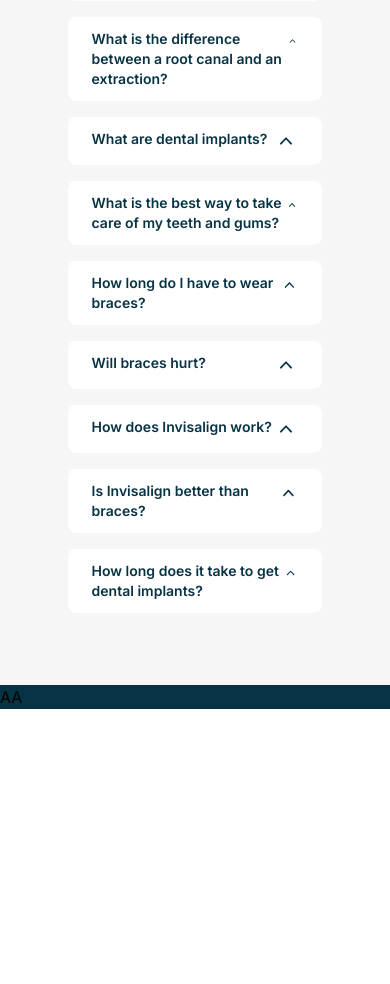
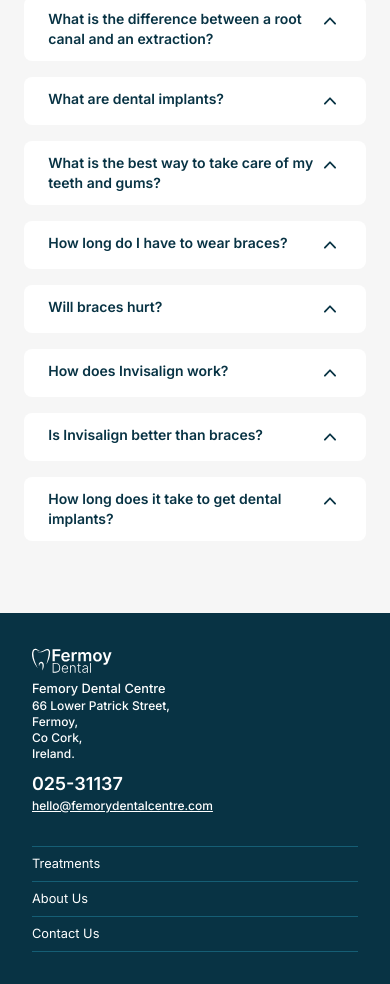
Before and after one commit to shanewmurphy/fermoy-dental-website, a Next.js app: page /Treatments in a window 390 px wide. Shown: the part 4640-5624 px from the top of the page. Before the commit the page ends 5349 px from the top, so only its background shows below. Built offline with nearby package versions, Linux system fonts and the light colour scheme.

Commit message:
FAQs | Mobile Nav | Footer

```diff
--- a/app/Treatments/page.js
+++ b/app/Treatments/page.js
@@ -298,7 +298,7 @@ export default function TreatmentsPage() {
         <div>
           <Contact />
         </div>
-        <div className="w-10/12 mx-auto text-cyan-950 mt-32 antialiased">
+        <div className="text-cyan-950 mt-32 antialiased">
           <FaqsTreatments />
         </div>
       </div>
--- a/app/components/FAQ-Treatments.jsx
+++ b/app/components/FAQ-Treatments.jsx
@@ -62,7 +62,7 @@ function FAQTreatments() {
   return (
     <div className="FAQ-Treatments">
       <h3 className="text-center font-bold">Common Treatments FAQs</h3>
-      <div className="mx-auto w-10/12 rounded-2xl p-2">
+      <div className="lg:w-7/12 md:w-7/12 sm:w-11/12 mx-auto rounded-2xl p-2">
         {faqsTreatmentsData.map((faq) => (
           <Disclosure as="div" className="mt-4" key={faq.id}>
             {({ open }) => (
@@ -75,11 +75,13 @@ function FAQTreatments() {
                   <p className="text-sm text-cyan-950 font-semibold antialiased">
                     {faq.Question}
                   </p>
-                  <ChevronUpIcon
-                    className={`${
-                      open ? "rotate-180 transform" : ""
-                    } h-6 w-6 text-cyan-950`}
-                  />
+                  <div>
+                    <ChevronUpIcon
+                      className={`${
+                        open ? "rotate-180 transform" : ""
+                      } h-6 w-6 text-cyan-950`}
+                    />
+                  </div>
                 </Disclosure.Button>
                 <Disclosure.Panel className="px-4 pt-4 pb-2 text-sm font-medium text-cyan-950">
                   {faq.Answer}
--- a/app/components/FAQ.jsx
+++ b/app/components/FAQ.jsx
@@ -69,11 +69,13 @@ export default function FAQ() {
                         <p className="text-cyan-950 text-sm font-semibold antialiased">
                           {faq.question}
                         </p>
-                        <ChevronUpIcon
-                          className={`${
-                            open ? "rotate-180 transform" : ""
-                          } h-6 w-6  text-cyan-950`}
-                        />
+                        <div>
+                          <ChevronUpIcon
+                            className={`${
+                              open ? "rotate-180 transform" : ""
+                            } h-6 w-6  text-cyan-950`}
+                          />
+                        </div>
                       </Disclosure.Button>
                       <Disclosure.Panel className="px-4 pt-4 pb-2">
                         <p className="text-sm font-medium text-cyan-950">
--- a/app/components/Footer.jsx
+++ b/app/components/Footer.jsx
@@ -84,7 +84,41 @@ export default function Footer() {
           <div>Made by Shane</div>
         </div>
       </div>
-      <div className="w-screen lg:hidden  bg-cyan-950">AA</div>
+      <div className="w-screen lg:hidden  bg-cyan-950">
+        <div className="flex flex-col py-8 px-8">
+          <div className="">
+            <div className="w-20 mb-1">
+              <Image src={FooterLogo} alt="Logo" />
+            </div>
+            <h6 className="font-medium text-white">Femory Dental Centre</h6>
+            <address className="text-xs text-white font-medium antialiased">
+              66 Lower Patrick Street,
+              <br /> Fermoy, <br /> Co Cork, <br /> Ireland.
+            </address>
+            <div className="mt-2 flex items-center">
+              <span className="font-semibold text-white text-lg">
+                025-31137
+              </span>
+            </div>
+            <div className="flex items-center">
+              <span className="font-medium text-white text-xs underline">
+                hello@femorydentalcentre.com
+              </span>
+            </div>
+          </div>
+          <div className="mt-8">
+            <div className="border-t-2 border-b-2 border-cyan-800">
+              <h6 className="py-2 text-white">Treatments</h6>
+            </div>
+            <div className="border-b-2 border-cyan-800">
+              <h6 className="py-2 text-white">About Us</h6>
+            </div>
+            <div className="border-b-2 border-cyan-800">
+              <h6 className="py-2 text-white">Contact Us</h6>
+            </div>
+          </div>
+        </div>
+      </div>
     </div>
   );
 }
--- a/app/components/Mobile-Nav.jsx
+++ b/app/components/Mobile-Nav.jsx
@@ -80,7 +80,7 @@ export default function MobileNav() {
                             <Dialog.Title className="text-base font-semibold leading-6 text-gray-900"></Dialog.Title>
                           </div>
                           <div className="relative gap-4">
-                            <div className="py-8 px-8">
+                            <div className="py-8 px-8 text-cyan-950">
                               <Link
                                 href="/"
                                 className="text-2xl block font-semibold mb-4"
@@ -111,16 +111,14 @@ export default function MobileNav() {
                                     src={SignImg}
                                     className="rounded-md"
                                     alt="Fermoy Dental Centre"
-                                    priority={true}
+                                    placeholder="blur"
+                                    priority
                                   />
                                   <div>
-                                    <h5 className="font-semibold text-cyan-950 mt-2">
-                                      Book an Appointment Today!
-                                    </h5>
-                                    <h4 className="font-bold text-cyan-950 mt-1">
+                                    <h4 className="font-bold text-cyan-950 mt-3">
                                       Call Us 025 31136
                                     </h4>
-                                    <p className="font-semibold text-cyan-950 text-xs mt-2 sm:mt-1">
+                                    <p className="font-semibold text-cyan-950 text-xs">
                                       Mon - Fri 09:30am - 17:30pm
                                     </p>
                                   </div>
--- a/app/components/Treatments.jsx
+++ b/app/components/Treatments.jsx
@@ -1,7 +1,7 @@
 "use client";
 "use client";
 import Image from "next/image";
-
+import Link from "next/link";
 import HygieneImg from "/public/Hygiene.jpg";
 import FillingsImg from "/public/Fillings.jpg";
 import DentalCrownsImg from "/public/DentalCrowns.jpg";
@@ -18,15 +18,17 @@ const Treatments = () => {
             </h2>
           </div>
           <div>
-            <button
-              className="text-red hover:before:bg-redborder-red-500 relative h-[50px] w-40
+            <Link href="Treatments">
+              <button
+                className="text-red hover:before:bg-redborder-red-500 relative h-[50px] w-40
             overflow-hidden border border-cyan-950 rounded-md bg-white font-semibold px-3 text-cyan-950
             transition-all before:absolute before:bottom-0 before:left-0 before:top-0 before:z-0
             before:h-full before:w-0 before:bg-cyan-950 before:transition-all before:duration-500
              hover:text-white hover:before:left-0 hover:before:w-full"
-            >
-              <span className="relative z-10">View All</span>
-            </button>
+              >
+                <span className="relative z-10">View All</span>
+              </button>
+            </Link>
           </div>
         </div>
         <div className="grid lg:grid-cols-2 md:grid-cols-2 sm:grid-cols-2 gap-16 antialiased">
@@ -39,7 +41,7 @@ const Treatments = () => {
               />
               <figcaption>
                 <h2 className="font-semibold">Dental hygiene</h2>
-                <p>
+                <p className="font-medium">
                   We specialise in helping patients with dental hygiene and
                   making their smiles look great
                 </p>
```
